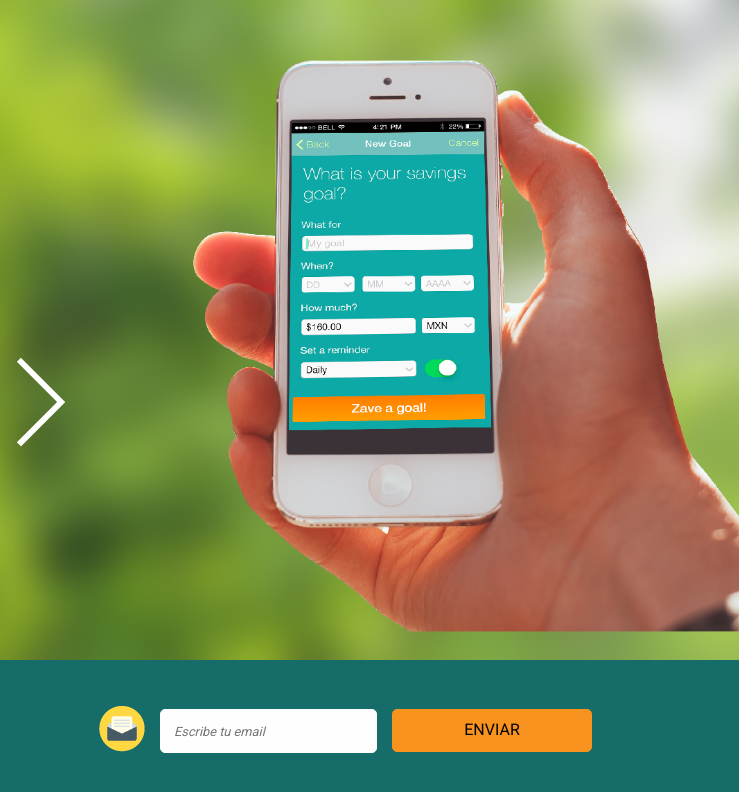
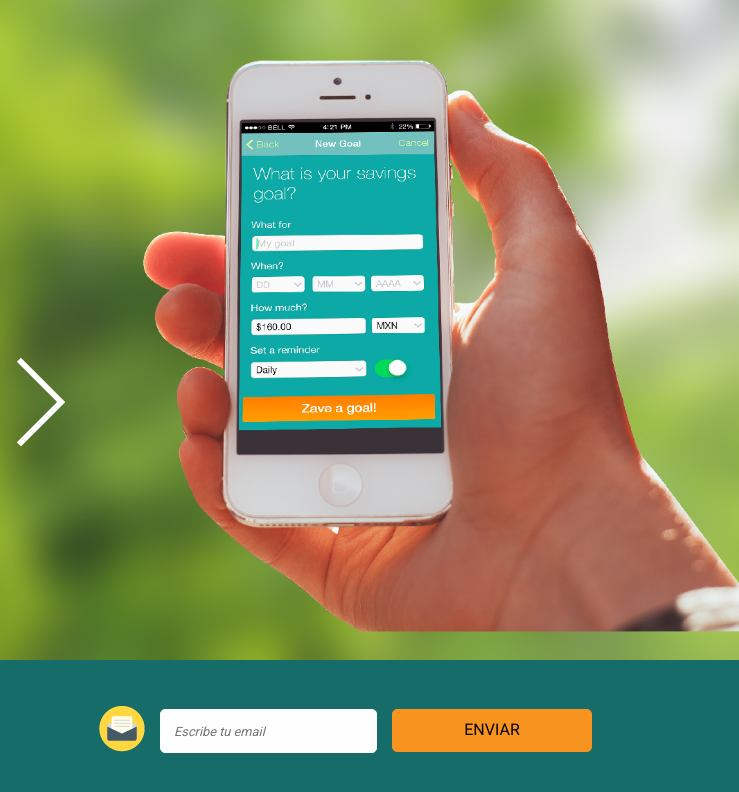
Before and after one commit to cristinarojas/exam, a website: page index.html in a window 1280 px wide. Shown: the full height of the page, 541-1280 px from the left. Drawn offline with nearby package versions, Linux system fonts and the light colour scheme.

Commit message:
Updating mediaqueries

```diff
--- a/css/mediaqueries.css
+++ b/css/mediaqueries.css
@@ -36,11 +36,19 @@
 }
 
 /* Desktop 1024 */
-@media only screen and (min-height: 900px) {
+@media only screen and (max-width: 1440px) and (max-height: 900px) {
     .phone img {
         top: 80px;
         right: -100px;
         width: 800px;
+    }
+}
+
+@media only screen and (max-width: 1280px) and (max-height: 800px) {
+    .phone img {
+        top: 40px;
+        width: 700px !important;
+        right: -100px !important;
     }
 }
 
```
